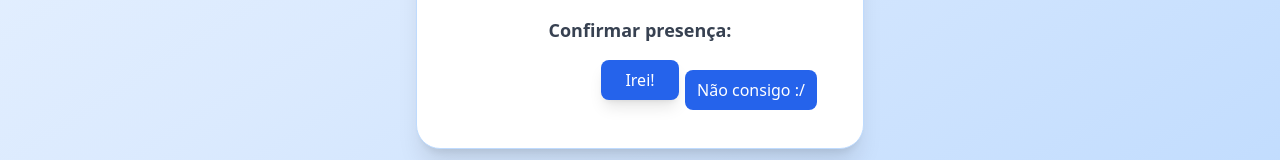
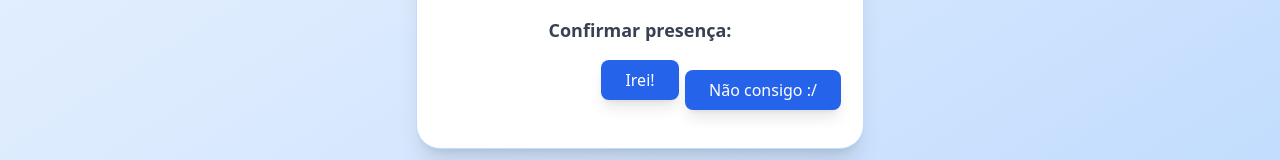
Before and after one commit to Tchez/graduation-invitation, a Next.js app: page / in a window 1280 px wide. Shown: the part 547-707 px from the top of the page. Built offline with nearby package versions, Linux system fonts and the light colour scheme.

Commit message:
fix: botões desalinhados

```diff
--- a/src/app/components/ConviteCard.tsx
+++ b/src/app/components/ConviteCard.tsx
@@ -132,7 +132,7 @@ const ConviteCard = () => {
       </div>
 
       <button
-        className="bg-blue-600 text-white px-3 py-2 rounded-lg fixed transition duration-200 z-50"
+        className="bg-blue-600 text-white px-4 py-2 sm:px-6 sm:py-2 rounded-lg shadow-lg hover:bg-blue-700 hover:scale-105 mb-2 sm:mb-4 text-sm sm:text-base fixed transition duration-200 z-50"
         style={{
           top: `${buttonPos.y}px`,
           left: `${buttonPos.x}px`,
```
